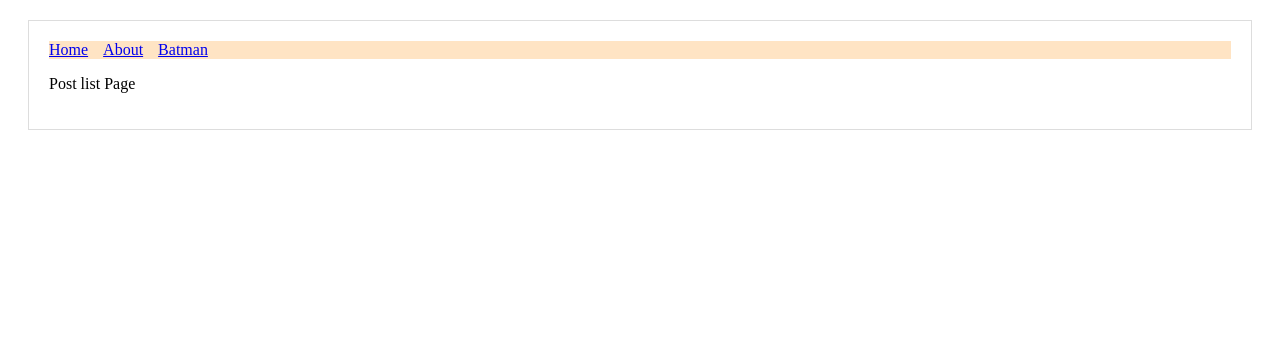
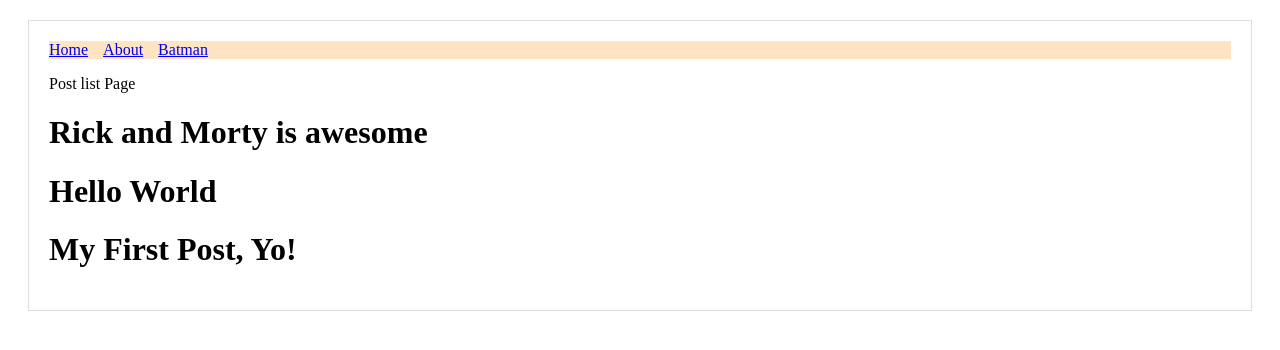
Before and after one commit to ataricoder/www, a Next.js app: page /post-list in a window 1280 px wide. Shown: the top 350 px of the page. Built offline with nearby package versions, Linux system fonts and the light colour scheme.

Commit message:
displayed posts titles in post-list page

```diff
--- a/pages/post-list.js
+++ b/pages/post-list.js
@@ -7,6 +7,9 @@ export default function PostList() {
 	return (
 		<Page>
 			<p>Post list Page</p>
+			{postlist.map(post => (
+				<h1>{post.title}</h1>
+			))}
 		</Page>
 	);
 }
```
